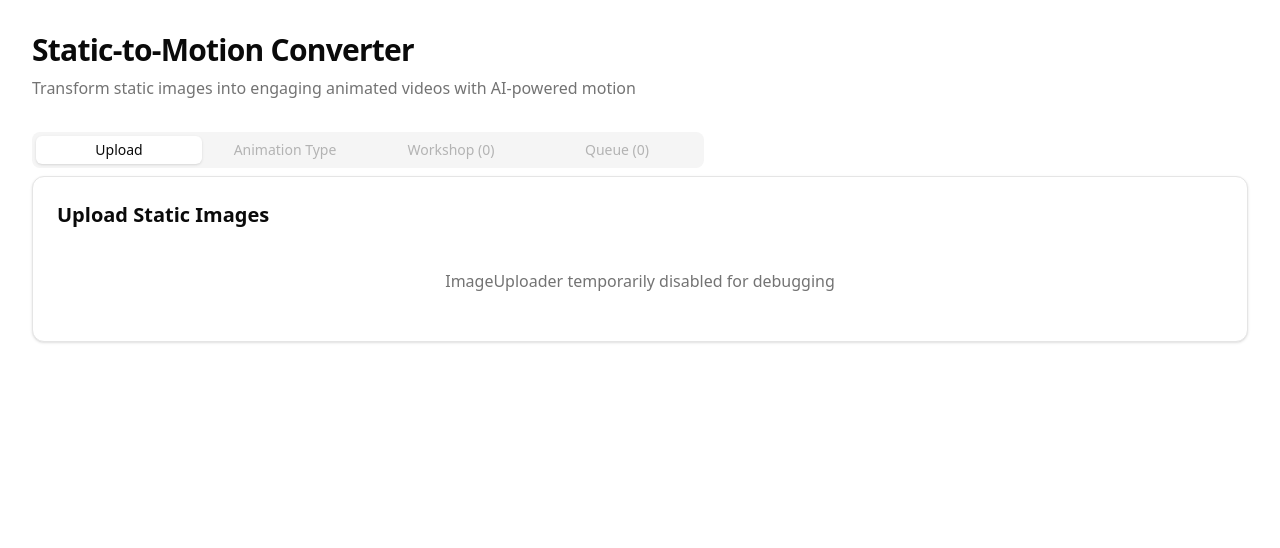
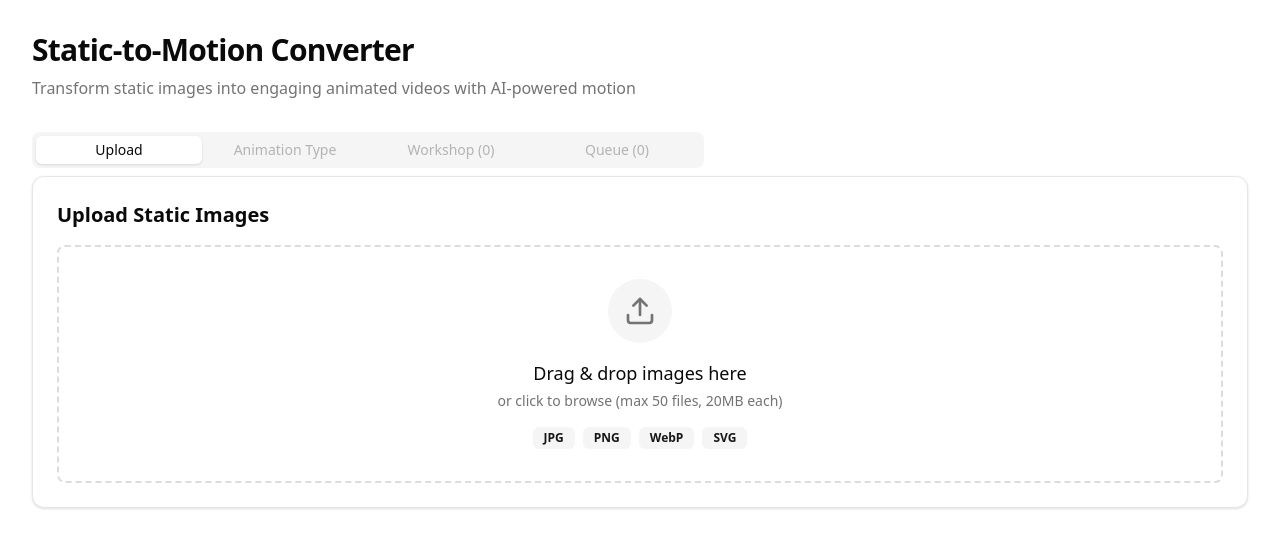
Before and after one commit to mbark223/aipromptbuilder, a Next.js app: page /static-to-motion in a window 1280 px wide. Shown: the top 548 px of the page. Built offline with nearby package versions, Linux system fonts and the light colour scheme.

Commit message:
Re-enable ImageUploader component to test if it causes React error

```diff
--- a/src/app/static-to-motion/page.tsx
+++ b/src/app/static-to-motion/page.tsx
@@ -140,9 +140,7 @@ export default function StaticToMotionPage() {
         <TabsContent value="upload" className="space-y-6">
           <Card className="p-6">
             <h2 className="text-xl font-semibold mb-4">Upload Static Images</h2>
-            <div className="p-6 text-center">
-              <p className="text-muted-foreground">ImageUploader temporarily disabled for debugging</p>
-            </div>
+            <ImageUploader onFilesUploaded={handleFilesUploaded} />
           </Card>
         </TabsContent>
 
```
